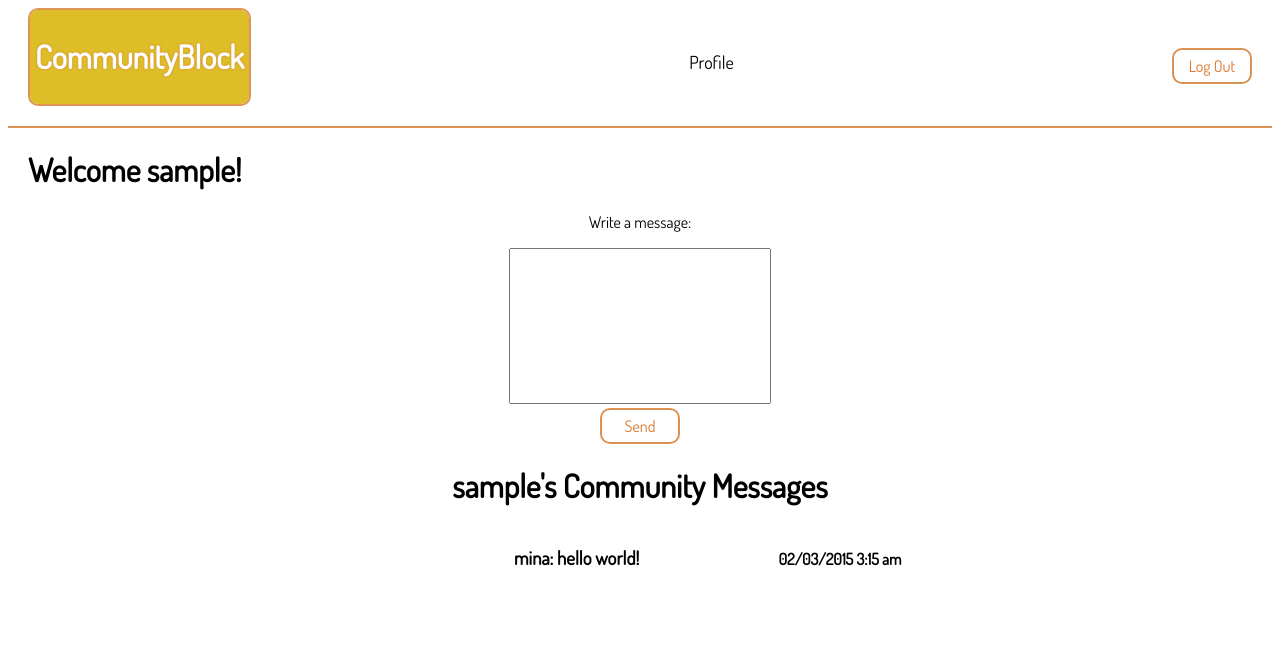
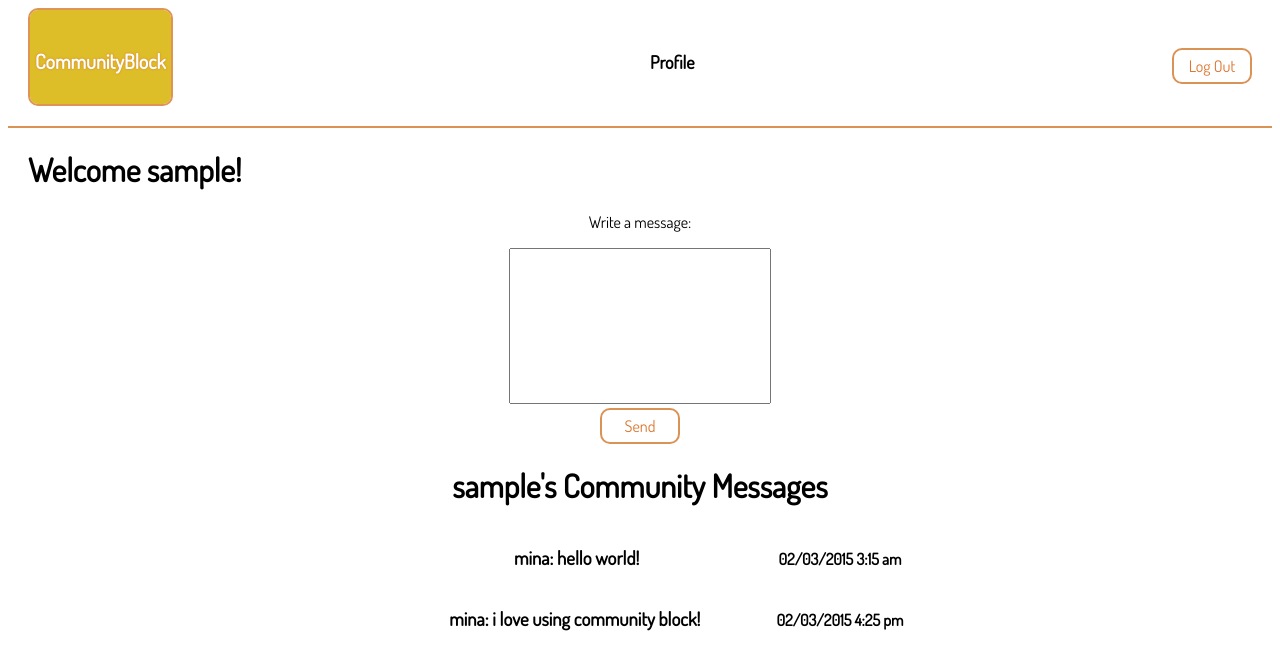
Before and after one commit to ziros94/CS-UY_3254, a PHP site: page /home.php in a window 1280 px wide. Shown: the top 670 px of the page. Run offline with PHP 8.4, Linux system fonts and the light colour scheme; the visitor is signed in with stand-in values (Sample User, id 1).

Commit message:
hovering on links

```diff
--- a/css/index.css
+++ b/css/index.css
@@ -10,6 +10,11 @@ body{
 a{
     text-decoration: none;
     color: inherit;
+    font-weight: bold;
+    font-size: 20px;
+}
+a:hover{
+    color:red;
 }
 .input{
     padding: 5px;
--- a/txt/tweets.txt
+++ b/txt/tweets.txt
@@ -1,3 +1,4 @@
 alan	hello	Monday, 02-Mar-15 01:27:38 EST
 alan	how r u	Monday, 02-Mar-15 02:04:30 EST
 mina	hello world!	Monday, 02-Mar-15 03:15:18 EST
+mina	i love using community block!	Monday, 02-Mar-15 16:25:30 EST
```
